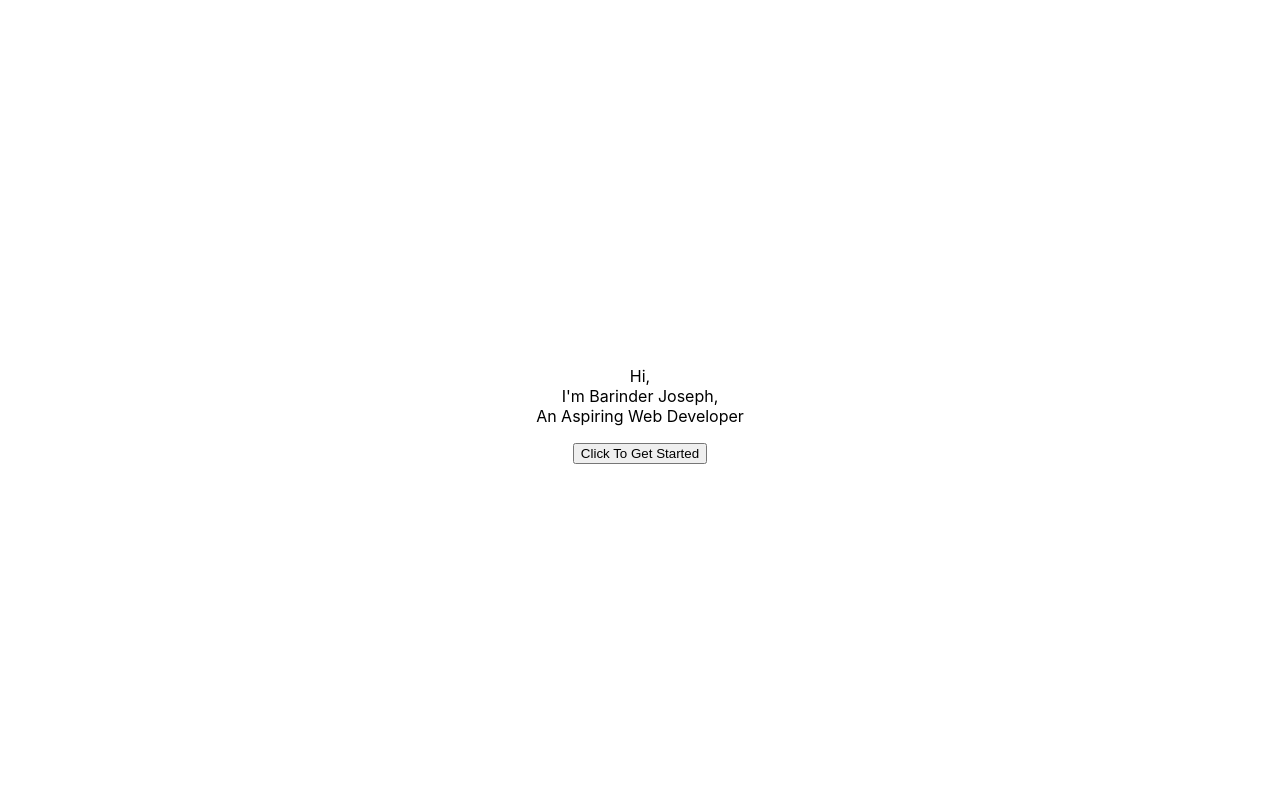
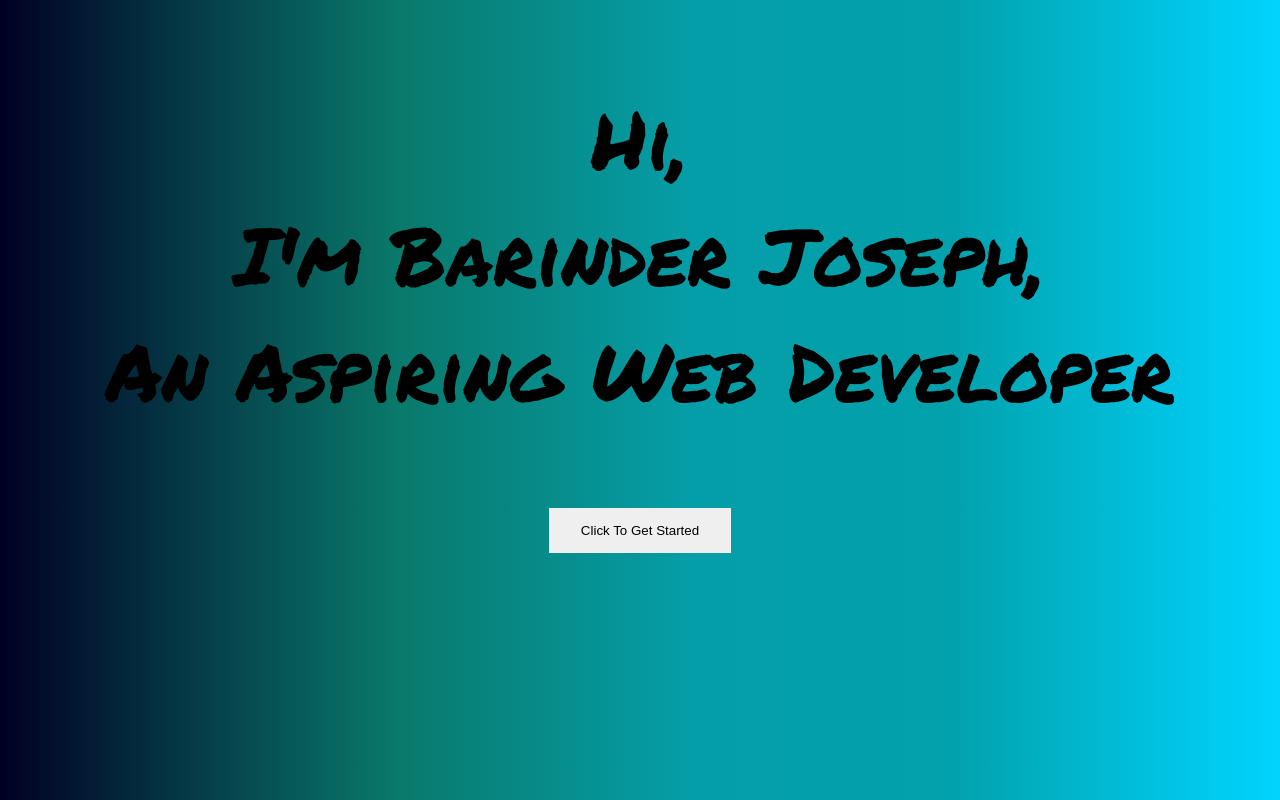
Before and after one commit to c00kamunga/Personal-Portfolio-Project, a React (Create React App) app in the folder person/: page /Home in a window 1280 px wide. Built offline with nearby package versions, Linux system fonts and the light colour scheme.

Commit message:
added the links to the Main menu

```diff
--- a/person/public/index.html
+++ b/person/public/index.html
@@ -2,6 +2,7 @@
 <html lang="en">
   <head>
     <meta charset="utf-8" />
+    <link href="https://fonts.googleapis.com/css?family=Permanent+Marker&display=swap" rel="stylesheet">
     <link rel="icon" href="%PUBLIC_URL%/favicon.ico" />
     <meta name="viewport" content="width=device-width, initial-scale=1" />
     <meta name="theme-color" content="#000000" />
--- a/person/src/App.js
+++ b/person/src/App.js
@@ -1,5 +1,6 @@
 import React from 'react';
 import './App.css';
+import Main from './Components/Main'
 import Home from './Components/Home';
 import About from './Components/About';
 import Skills from './Components/Skills';
@@ -17,6 +18,7 @@ import { Route } from 'react-router-dom';
 function App() {
   return (
     <div className="App">
+      <Route path='/Main' component={Main}/>
       <Route path='/Home' component={Home}/>
       <Route path='/About' component={About}/>
       <Route path='/Skills' component={Skills}/>
--- a/person/src/Components/Home.js
+++ b/person/src/Components/Home.js
@@ -4,15 +4,28 @@ import styled from 'styled-components';
 
 
 const StyledHome = styled.div`
-    position: relative;
-    width: 300px;
-    height: 100px;
-    padding: 20px;
-    position: absolute;
-    top: 50%;
-    left: 50%;
-    margin: -70px 0 0 -170px;
+margin: auto;
+position: absolute;
+top: 0; left: 0; bottom: 0; right: 0;
+background: -moz-linear-gradient(90deg, rgba(2,0,36,1) 0%, rgba(9,121,107,1) 31%, rgba(5,158,168,1) 54%, rgba(2,161,171,1) 74%, rgba(0,212,255,1) 100%);
+background: -webkit-linear-gradient(90deg, rgba(2,0,36,1) 0%, rgba(9,121,107,1) 31%, rgba(5,158,168,1) 54%, rgba(2,161,171,1) 74%, rgba(0,212,255,1) 100%);
+background: linear-gradient(90deg, rgba(2,0,36,1) 0%, rgba(9,121,107,1) 31%, rgba(5,158,168,1) 54%, rgba(2,161,171,1) 74%, rgba(0,212,255,1) 100%);
+filter: progid:DXImageTransform.Microsoft.gradient(startColorstr="#020024",endColorstr="#00d4ff",GradientType=1);
+    `
+
+const StyledPara = styled.p`
+font-family: 'Permanent Marker', cursive;
+font-size: 80px;
 `
+
+
+const StyledButton = styled.button`
+border: none;
+padding: 15px 32px
+text-align: center;
+text-decoration: none;
+`
+
 
 
 
@@ -20,12 +33,12 @@ const StyledHome = styled.div`
 export default function Home() {
     return (
         <StyledHome>
-            <p>
+            <StyledPara>
                 Hi,<br />
                 I'm Barinder Joseph,<br />
                 An Aspiring Web Developer<br />
-            </p>
-            <button>Click To Get Started</button>
+            </StyledPara>
+            <StyledButton button>Click To Get Started</StyledButton>
         </StyledHome>
     )
 }
--- a/person/src/Components/Main.js
+++ b/person/src/Components/Main.js
@@ -1,13 +1,32 @@
 import React from 'react'
 import { Link } from 'react-router-dom';
+import styled from 'styled-components';
+
+
+
+
+const StyledMain = styled.div`
+border: 3px solid black;
+`
+
+
+
+const StyledBoxes = styled.div`
+border: 3px solid ;
+`
+
+
+
+
+
 
 export default function Main() {
     return (
-        <div>
-            <Link to='/About'>About</Link>
-            <Link to='/Skills'>Skills</Link>
-            <Link to='/Projects'>Projects</Link>
-            <Link to='/Contact'>Contact</Link>
-        </div>
+        <StyledMain>
+            <StyledBoxes><Link to='/About'>About</Link></StyledBoxes>
+            <StyledBoxes><Link to='/Skills'>Skills</Link></StyledBoxes>
+            <StyledBoxes><Link to='/Projects'>Projects</Link></StyledBoxes>
+            <StyledBoxes><Link to='/Contact'>Contact</Link></StyledBoxes>
+        </StyledMain>
     )
 }
```
